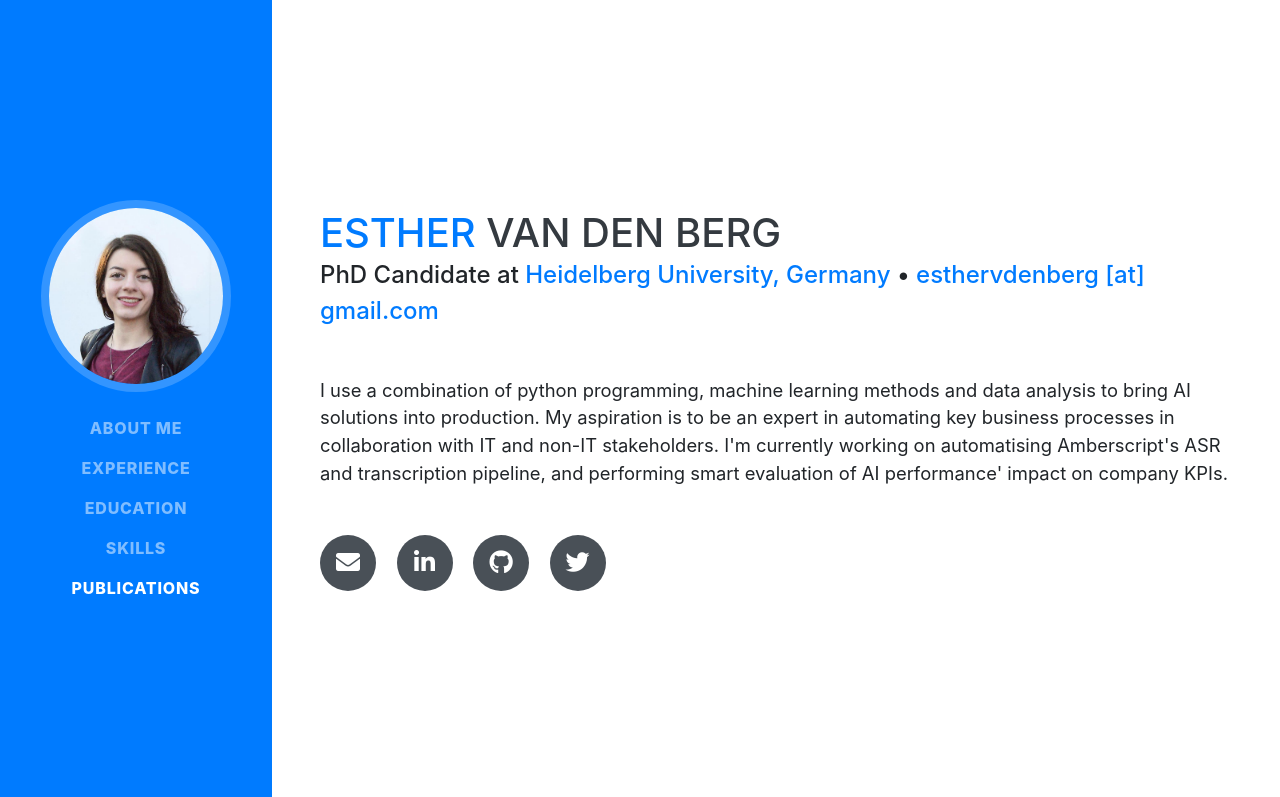
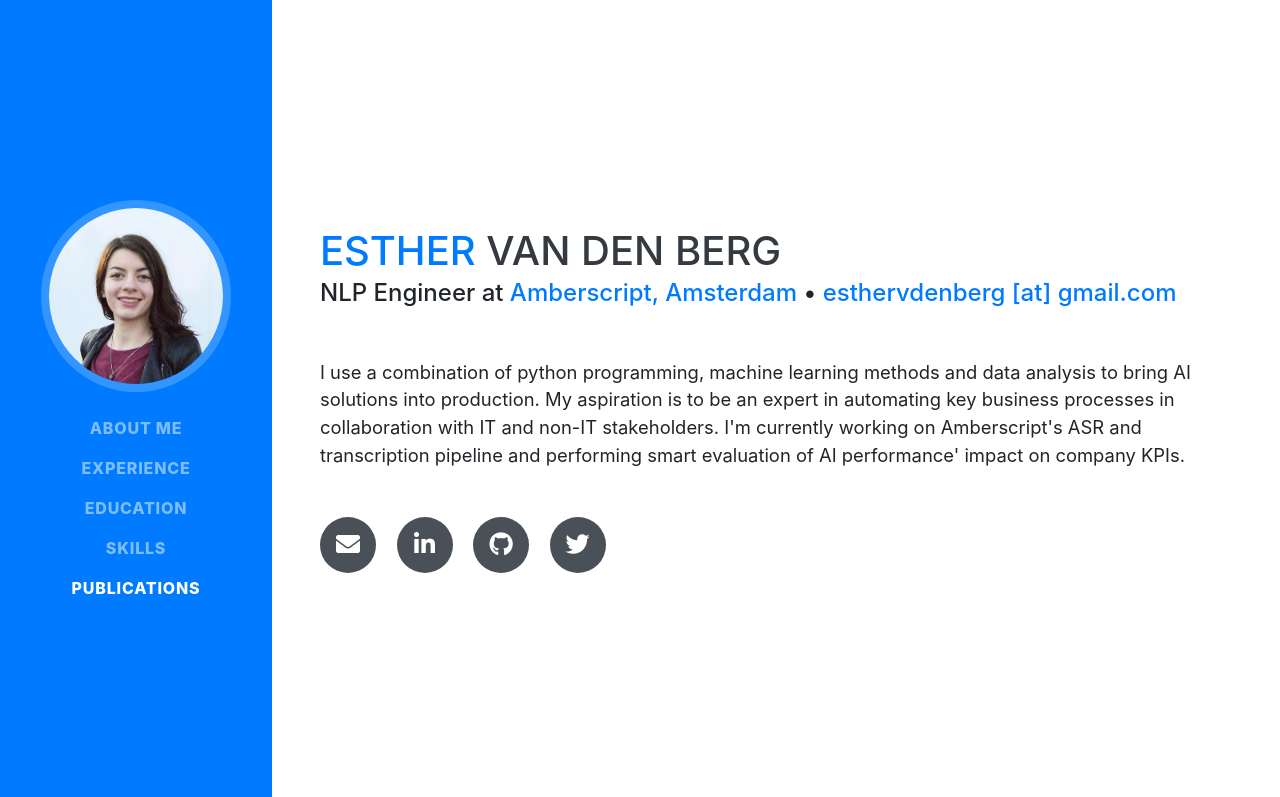
Before and after one commit to vdenberg/personal-cv, a website with bundled scripts: page html/index.html in a window 1280 px wide. Shown: the top 797 px of the page. Built offline with nearby package versions, Linux system fonts and the light colour scheme; a web font is replaced by a local one.

Commit message:
Update index.html

```diff
--- a/html/index.html
+++ b/html/index.html
@@ -71,13 +71,13 @@
           van den Berg
         </h1>
         <div class="subheading mb-5">
-          PhD Candidate at <a href="https://www.cl.uni-heidelberg.de/~markert/">Heidelberg University, Germany</a> •
+          NLP Engineer at <a href="https://www.amberscript.com/">Amberscript, Amsterdam</a> •
           <a href="mailto:esthervdenberg@gmail.com">esthervdenberg [at] gmail.com</a>
         </div>
         <p class="lead mb-5">
           I use a combination of python programming, machine learning methods and data analysis to bring AI solutions into production.
           My aspiration is to be an expert in automating key business processes in collaboration with IT and non-IT stakeholders.
-          I'm currently working on automatising Amberscript's ASR and transcription pipeline, and performing smart evaluation of AI performance' impact on company KPIs.
+          I'm currently working on Amberscript's ASR and transcription pipeline and performing smart evaluation of AI performance' impact on company KPIs.
         </p>
         <div class="social-icons">
           <a href="mailto:esthervdenberg@gmail.com">
@@ -121,7 +121,7 @@
             <div class="subheading mb-3">Leibniz ScienceCampus <br> ‘Empirical Linguistics and Computational Language Modeling’</div>
             <p>As a researcher at the Leibniz Science Campus I built and annotated an English and a German Twitter Titling Corpus to examine the relationship between naming and stance in tweets about politicans.
               What we found supports a link between formal naming and positive sentiment, that is weaker with left-leaning users.
-              I am now finishing improved detection for Informational Entity Framing in news using various context integration methods.
+              I also improved detection for Informational Entity Framing in news using various context integration methods.
               I've used neutral networks models (LSTM, Transformers) and libraries (Keras, PyTorch), and done data processing and analysis with Python, Pandas and Scikit-learn. </p>
           </div>
           <div class="resume-date text-md-right">
```
